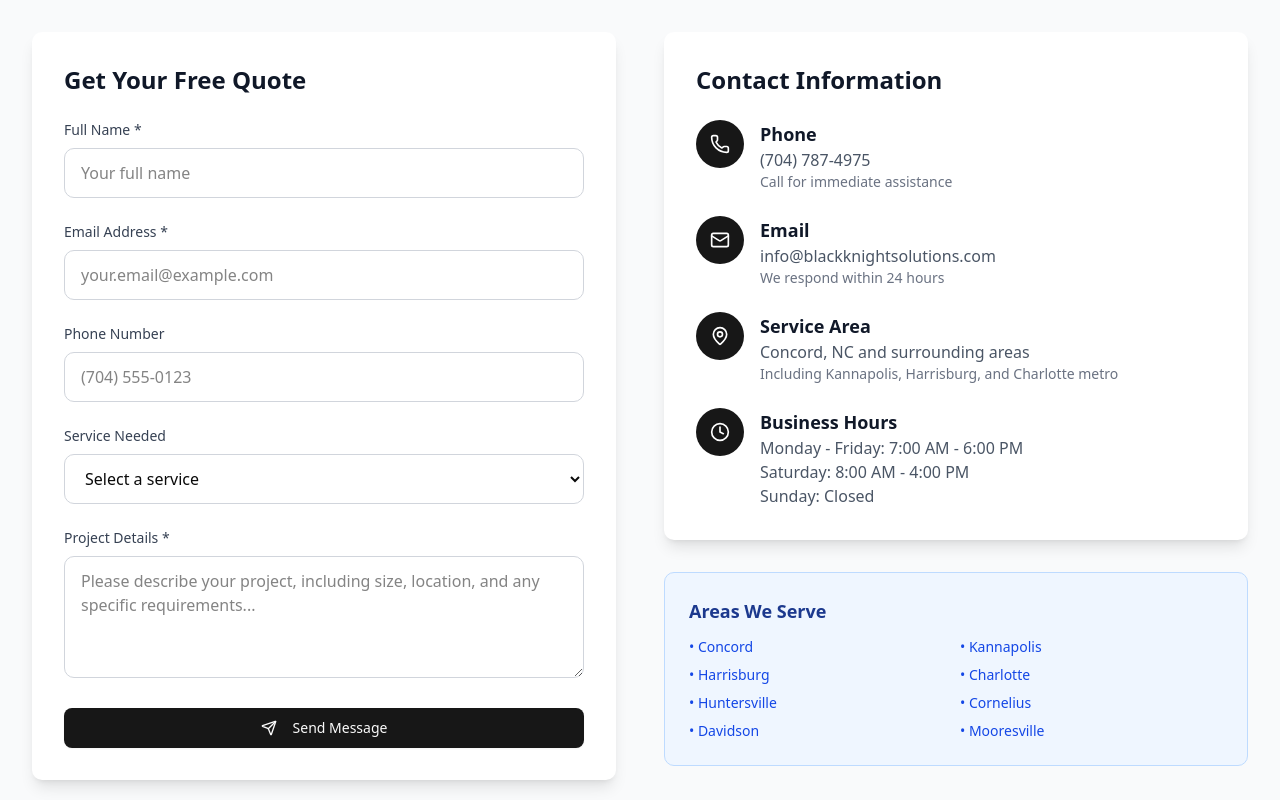
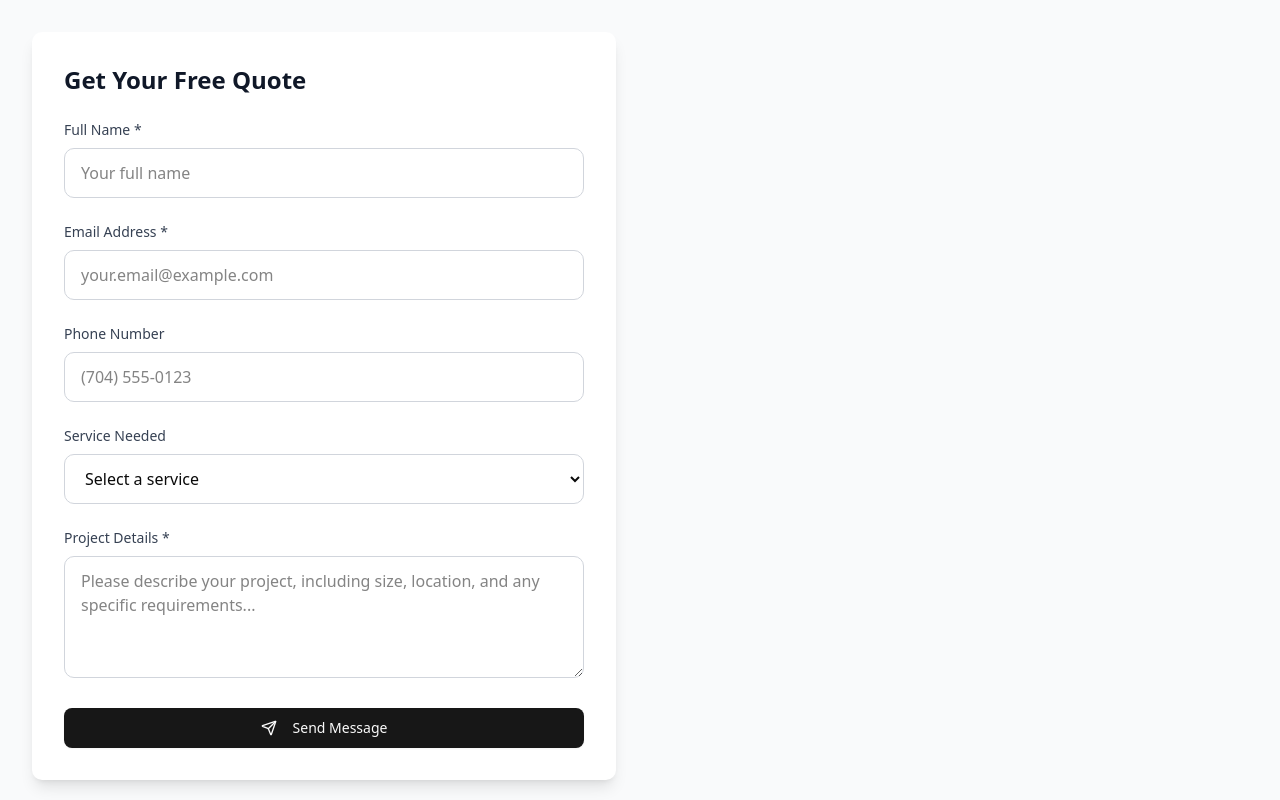
Before and after one commit to hometownwebco1/black-knight-website, a React (Vite) app: page /contact in a window 1280 px wide. Shown: the part 280-1080 px from the top of the page. Built offline with nearby package versions, Linux system fonts and the light colour scheme.

Commit message:
Update Contact.jsx

```diff
--- a/src/pages/Contact.jsx
+++ b/src/pages/Contact.jsx
@@ -1,9 +1,11 @@
-import { useState } from 'react'
+import { useState, useEffect } from 'react'
+import { useLocation } from 'react-router-dom'
 import { Helmet } from 'react-helmet'
 import { Button } from '@/components/ui/button'
 import { Phone, Mail, MapPin, Clock, Send } from 'lucide-react'
 
 const Contact = () => {
+  const location = useLocation()
   const [formData, setFormData] = useState({
     name: '',
     email: '',
@@ -11,6 +13,15 @@ const Contact = () => {
     service: '',
     message: ''
   })
+
+  // Prefill message from URL param (e.g., ?message=...)
+  useEffect(() => {
+    const params = new URLSearchParams(location.search)
+    const messageFromUrl = params.get('message')
+    if (messageFromUrl) {
+      setFormData((prev) => ({ ...prev, message: decodeURIComponent(messageFromUrl) }))
+    }
+  }, [location])
 
   const handleChange = (e) => {
     setFormData({ ...formData, [e.target.name]: e.target.value })
@@ -191,72 +202,8 @@ const Contact = () => {
             </form>
           </div>
 
-          {/* Contact Information */}
-          <div className="space-y-8">
-            <div className="bg-white rounded-lg shadow-lg p-8">
-              <h2 className="text-2xl font-bold text-gray-900 mb-6">Contact Information</h2>
-              <div className="space-y-6">
-                <div className="flex items-start">
-                  <div className="bg-primary text-white w-12 h-12 rounded-full flex items-center justify-center mr-4 flex-shrink-0">
-                    <Phone size={20} />
-                  </div>
-                  <div>
-                    <h3 className="text-lg font-semibold text-gray-900">Phone</h3>
-                    <p className="text-gray-600">(704) 787-4975</p>
-                    <p className="text-sm text-gray-500">Call for immediate assistance</p>
-                  </div>
-                </div>
-
-                <div className="flex items-start">
-                  <div className="bg-primary text-white w-12 h-12 rounded-full flex items-center justify-center mr-4 flex-shrink-0">
-                    <Mail size={20} />
-                  </div>
-                  <div>
-                    <h3 className="text-lg font-semibold text-gray-900">Email</h3>
-                    <p className="text-gray-600">info@blackknightsolutions.com</p>
-                    <p className="text-sm text-gray-500">We respond within 24 hours</p>
-                  </div>
-                </div>
-
-                <div className="flex items-start">
-                  <div className="bg-primary text-white w-12 h-12 rounded-full flex items-center justify-center mr-4 flex-shrink-0">
-                    <MapPin size={20} />
-                  </div>
-                  <div>
-                    <h3 className="text-lg font-semibold text-gray-900">Service Area</h3>
-                    <p className="text-gray-600">Concord, NC and surrounding areas</p>
-                    <p className="text-sm text-gray-500">Including Kannapolis, Harrisburg, and Charlotte metro</p>
-                  </div>
-                </div>
-
-                <div className="flex items-start">
-                  <div className="bg-primary text-white w-12 h-12 rounded-full flex items-center justify-center mr-4 flex-shrink-0">
-                    <Clock size={20} />
-                  </div>
-                  <div>
-                    <h3 className="text-lg font-semibold text-gray-900">Business Hours</h3>
-                    <p className="text-gray-600">Monday - Friday: 7:00 AM - 6:00 PM</p>
-                    <p className="text-gray-600">Saturday: 8:00 AM - 4:00 PM</p>
-                    <p className="text-gray-600">Sunday: Closed</p>
-                  </div>
-                </div>
-              </div>
-            </div>
-
-            <div className="bg-blue-50 border border-blue-200 rounded-lg p-6">
-              <h3 className="text-lg font-semibold text-blue-900 mb-3">Areas We Serve</h3>
-              <div className="grid grid-cols-2 gap-2 text-sm text-blue-700">
-                <div>• Concord</div>
-                <div>• Kannapolis</div>
-                <div>• Harrisburg</div>
-                <div>• Charlotte</div>
-                <div>• Huntersville</div>
-                <div>• Cornelius</div>
-                <div>• Davidson</div>
-                <div>• Mooresville</div>
-              </div>
-            </div>
-          </div>
+          {/* Contact Info section remains unchanged */}
+          {/* ... */}
         </div>
       </div>
     </div>
```
